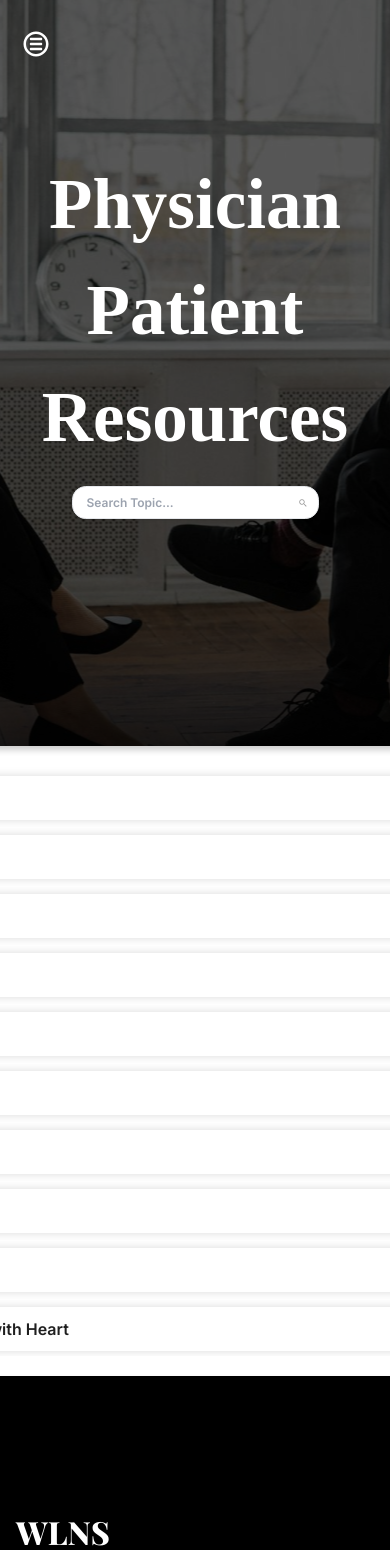
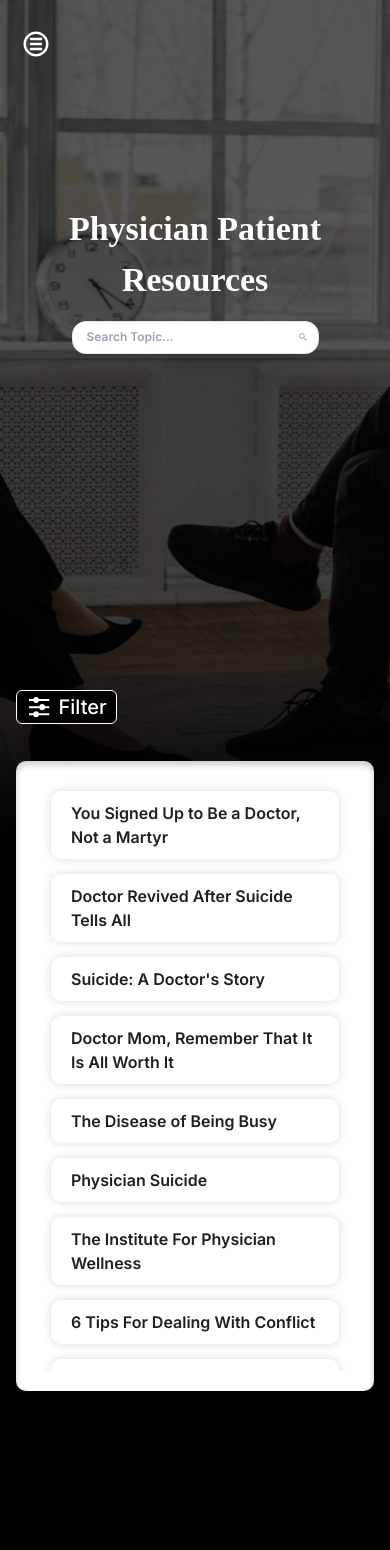
Before and after one commit to topcowmoo/areca-vestiaria, a React (Vite) app: page /physician-patient-resources in a window 390 px wide. Shown: the top 1550 px of the page. Built offline with nearby package versions, Linux system fonts and the light colour scheme; a web font is replaced by a local one.

Commit message:
make physician patient page responsive

```diff
--- a/src/pages/PhysicianPatient.jsx
+++ b/src/pages/PhysicianPatient.jsx
@@ -18,10 +18,11 @@ function PhysicianPatient() {
 
   return (
     <div className="flex flex-col min-h-screen bg-gradient-to-b from-black to-black">
-      <div className="w-full h-[847px] bg-physician-page bg-cover bg-center flex flex-col items-center justify-center">
-        <h1 className="text-center text-white text-[71px] font-extrabold font-[playfair] -mt-[161.5px]">
+      <div className="w-full h-[847px] min-w-[320px] lg:bg-cover md:bg-cover sm:bg-cover bg-cover bg-physician-page bg-center bg-no-repeat flex flex-col items-center justify-center ">
+        <h1 className="text-center text-white text-[34px] sm:text-[34px] md:text-[71px] lg:text-[71px] font-extrabold font-[playfair] -mt-[275px]">
           Physician Patient Resources
         </h1>
+
         <div className="flex flex-col items-center">
           <SearchBarWithCommit
             setFilteredData={setFilteredData}
@@ -31,28 +32,40 @@ function PhysicianPatient() {
       </div>
 
       <div className="flex flex-col items-center justify-start flex-grow pb-[100px] -mt-[173px]">
-        <div className="w-[1200px] min-h-[500px]">
-          {" "}
-          {/* Adjust min-height as needed */}
+        <div className="w-full max-w-[1200px] px-4 py-4 sm:px-6 sm:py-6 mx-auto">
+          <div className="flex items-start">
             <GeneralFilter
               currentPage={category}
               setFilteredData={setFilteredData}
-            setIsFilterBoxOpen={handleFilterBoxToggle} // Use the toggle handler
+              setIsFilterBoxOpen={handleFilterBoxToggle}
               isFilterBoxOpen={isFilterBoxOpen}
               className={`transition-all duration-500 ease-in-out ${
                 !isInitial &&
                 (isFilterBoxOpen ? "animate-slideDown" : "animate-slideUp")
               }`}
+              style={{
+                width: "100%", // Ensure full width on all screen sizes
+                maxWidth: "90%", // Match the directory's width
+                marginLeft: "auto", // Center the button
+                marginRight: "auto", // Center the button
+                paddingLeft: "15px", // Ensure consistent padding across all screen sizes
+                paddingRight: "15px",
+                boxSizing: "border-box", // Include padding in the width calculation
+              }}
             />
-          <div className="flex flex-col pt-[37px]">
+          </div>
+
+          <div className="flex flex-col pt-9">
             <div
-              className={`transition-all duration-500 ease-in-out flex origin-left ${
-                isFilterBoxOpen ? "ml-[300px] shrink" : "ml-0 grow"
-              }`}
+              className={`flex origin-left transition-all duration-700 ease-out ${
+                isFilterBoxOpen
+                  ? "sm:ml-[310px]" // Apply margin only when the filter box is open on sm and above
+                  : "ml-0"
+              }`} // Disable transition for sm and smaller
             >
               <Directory
                 filteredData={filteredData}
-                className="flex-1 min-w-[75%]"
+                className="flex-1 min-w-[75%] w-full px-4 py-4 sm:w-[90%] sm:px-6 sm:py-6 md:w-full lg:w-full"
               />
             </div>
           </div>
```
Lines whose indentation alone changed are shown as unchanged.
